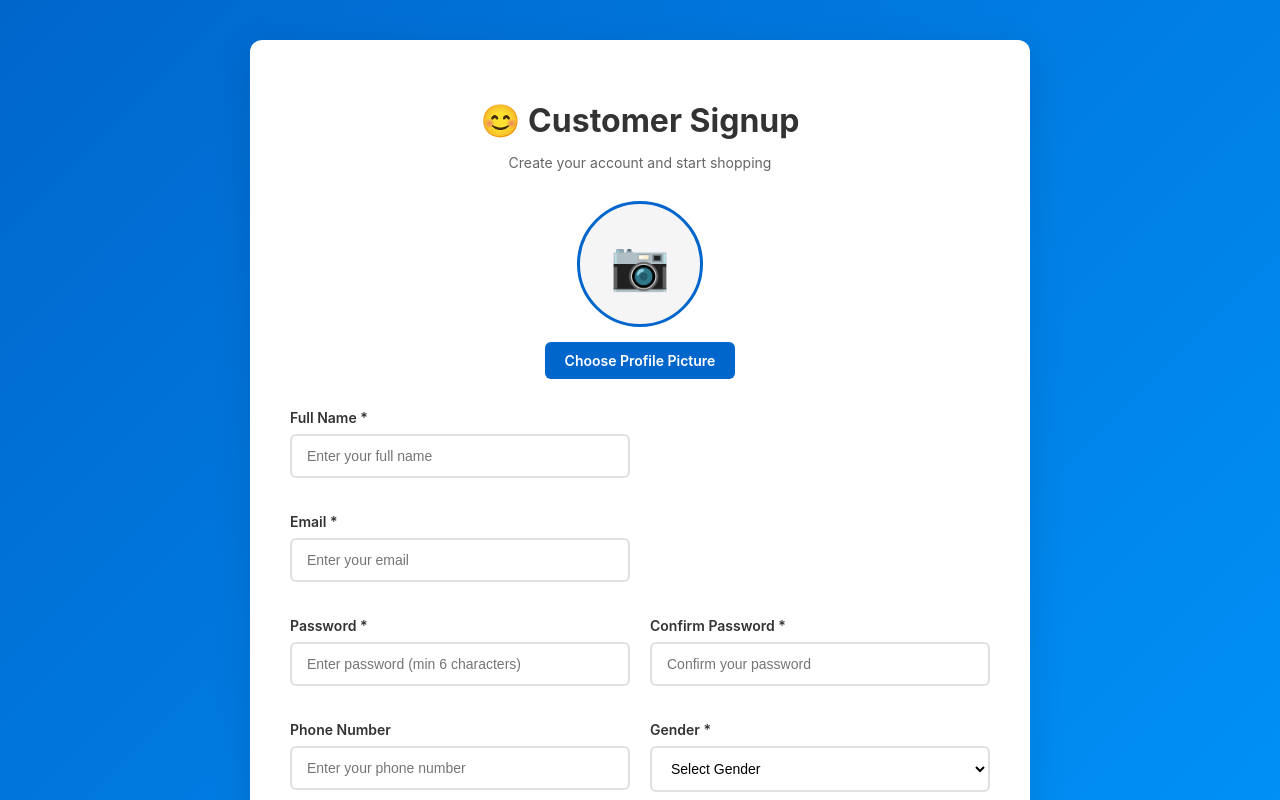
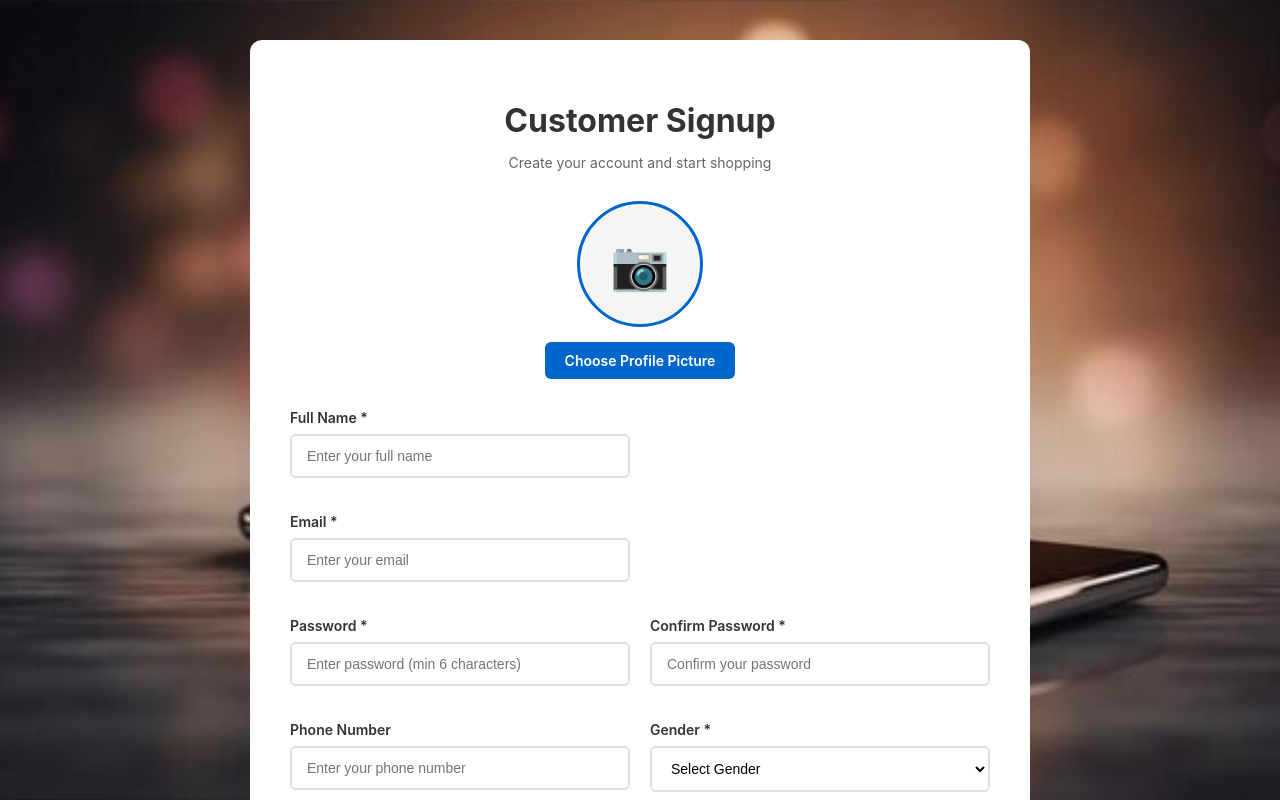
Before and after one commit to ishara1009/Online-Web-Marketplace-WebApplication, a React (Create React App) app in the folder frontend/: page /signup/customer in a window 1280 px wide. Shown: the top 800 px of the page. Built offline with nearby package versions, Linux system fonts and the light colour scheme.

Commit message:
Refactor code structure for improved readability and maintainability

```diff
--- a/frontend/src/components/CustomerSignup.css
+++ b/frontend/src/components/CustomerSignup.css
@@ -3,7 +3,6 @@
   display: flex;
   justify-content: center;
   align-items: center;
-  background: linear-gradient(135deg, #0066cc 0%, #0099ff 100%);
   padding: 40px 20px;
 }
 
--- a/frontend/src/components/CustomerSignup.js
+++ b/frontend/src/components/CustomerSignup.js
@@ -86,11 +86,16 @@ const CustomerSignup = () => {
     }
   };
 
+  const containerStyle = {
+    background: `url(${process.env.PUBLIC_URL}/images/login-background.jpg) no-repeat center center fixed`,
+    backgroundSize: 'cover'
+  };
+
   return (
-    <div className="customer-signup-container">
+    <div className="customer-signup-container" style={containerStyle}>
       <div className="customer-signup-card">
         <div className="signup-header">
-          <h1>😊 Customer Signup</h1>
+          <h1>Customer Signup</h1>
           <p>Create your account and start shopping</p>
         </div>
 
```
Also changed, not shown: 2 other files (tests, documents, lock files or other folders).
